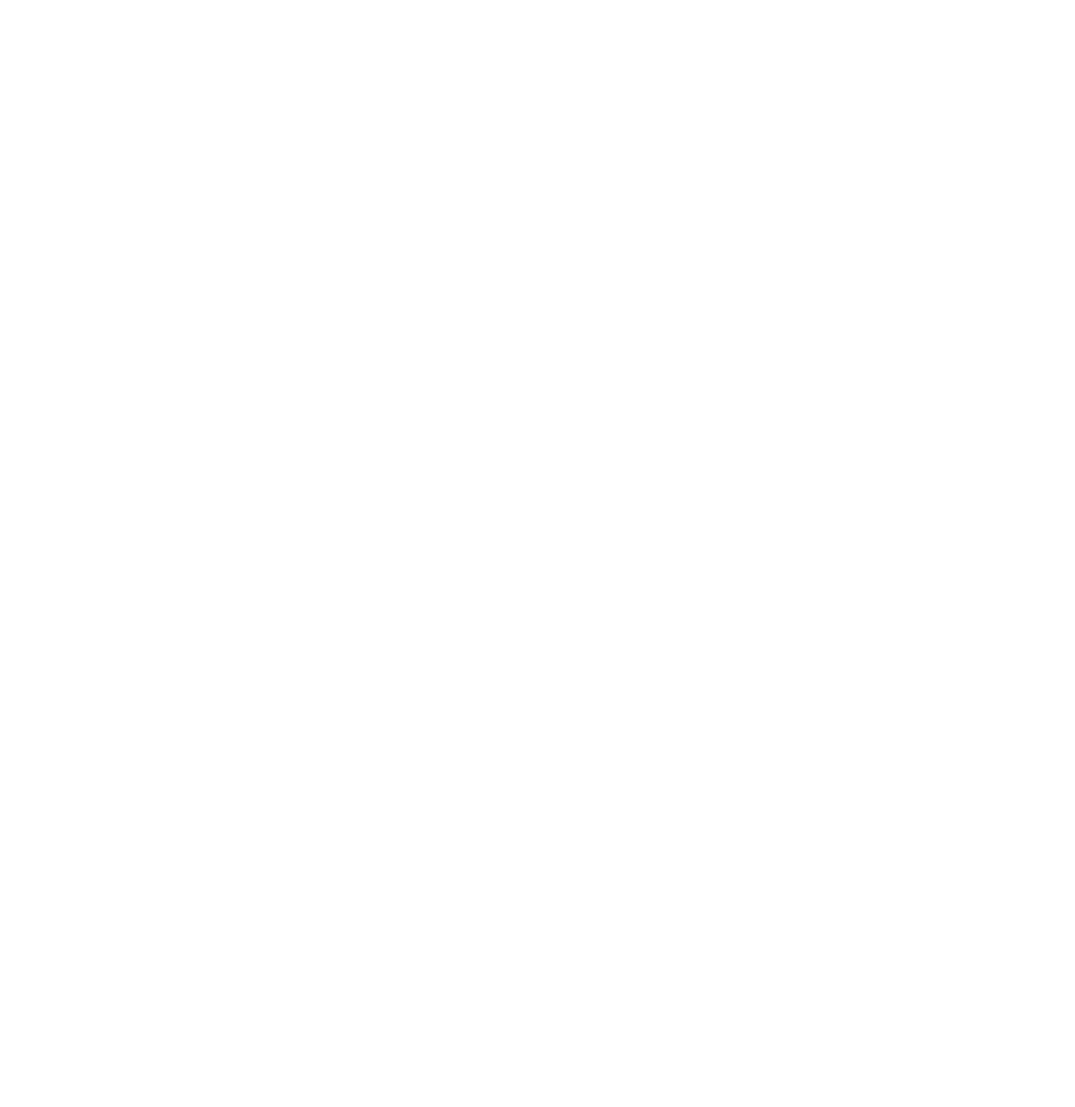
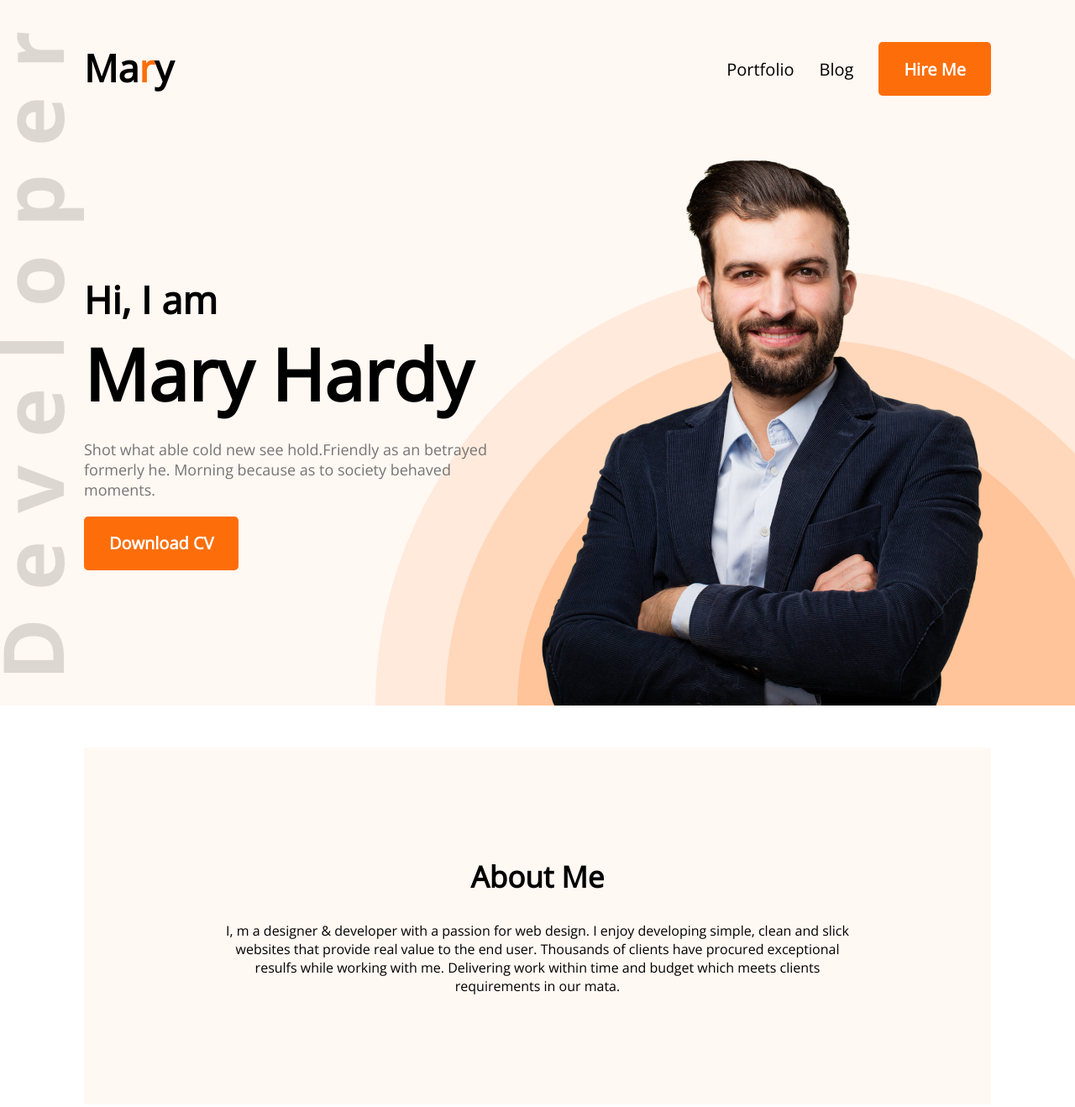
Before and after one commit to guljer77/Developer-Portfolio, a plain HTML site: page index.html in a window 1280 px wide. Shown: the whole page at 84% size. Before the commit the page ends 800 px from the top, so only its background shows below. Drawn offline with nearby package versions, Linux system fonts and the light colour scheme.

Commit message:
some changes

```diff
--- a/css/style.css
+++ b/css/style.css
@@ -0,0 +1,80 @@
+*{
+    margin: 0;
+    padding: 0;
+    box-sizing: border-box;
+    font-family: 'Open Sans', sans-serif;
+}
+header{
+    background-color: #FFF8F3;
+    background-image: url(../images/header_bg.png), url(../images/developer.png);
+    background-repeat: no-repeat;
+    background-position: bottom right, left;
+}
+.primary-color{
+    color: #FD6E0A;
+}
+nav{
+    display: flex;
+    justify-content: space-between;
+    padding: 50px 100px;
+}
+.logo-title{
+    font-size: 45px;
+    font-weight: 800;
+}
+nav ul{
+    display: flex;
+    align-items: center;
+}
+nav ul li{
+    list-style: none;
+    margin-left: 30px;
+    /* line-height: 67px; */
+    font-size: 20px;
+    font-weight: 400;
+}
+.main-btn{
+    padding: 15px 30px;
+    background-color:#FD6E0A;
+    height: 64px;
+    color: #fff;
+    border-radius: 5px;
+    font-weight: 700 !important;
+    border: none;
+    font-size: 20px;
+}
+.banner{
+    margin: 0 100px;
+    display: flex;
+    align-items: center;
+}
+.banner-content h3{
+    font-size: 45px;
+    font-weight: 600;
+}
+.banner-content h1{
+    font-size: 85px;
+    font-weight: 700;
+}
+.banner-content p{
+    font-size: 18px;
+    font-weight: 400;
+    color: #757575;
+    padding: 20px 0;
+}
+main{
+    margin: 50px 100px;
+}
+.about-section{
+    background-color: #FFF8F3;
+    padding: 130px 156px;
+}
+.about-section p{
+    text-align: center;
+}
+.main-title{
+    font-size: 35px;
+    font-weight: 700;
+    text-align: center;
+    margin-bottom: 30px;
+}
--- a/index.html
+++ b/index.html
@@ -4,10 +4,39 @@
         <meta charset="UTF-8">
         <meta http-equiv="X-UA-Compatible" content="IE=edge">
         <meta name="viewport" content="width=device-width, initial-scale=1.0">
-        <title>Document</title>
+        <title>Developer Portfolio</title>
         <link rel="stylesheet" href="./css/style.css">
+        <link href="https://fonts.googleapis.com/css2?family=Nunito:ital,wght@0,200;0,300;0,400;0,500;0,600;0,700;0,800;0,900;0,1000;1,200;1,300;1,400;1,500;1,600;1,700;1,800;1,900;1,1000&family=Open+Sans&family=Poppins:wght@200;300;400;500;600;700;800;900&family=Raleway:wght@200;300;400;500;600;700;800&display=swap" rel="stylesheet">
     </head>
     <body>
-
+        <header>
+            <nav>
+                <h2 class="logo-title">Ma<span class="primary-color">r</span>y</h2>
+                <ul>
+                    <li>Portfolio</li>
+                    <li>Blog</li>
+                    <li><button class="main-btn">Hire Me</button></li>
+                </ul>
+            </nav>
+            <div class="banner">
+                <div class="banner-content">
+                    <h3>Hi, I am</h3>
+                    <h1>Mary Hardy</h1>
+                    <p>Shot what able cold new see hold.Friendly as an betrayed formerly he. Morning because as to society behaved moments.</p>
+                    <button class="main-btn">Download CV</button>
+                </div>
+                <img src="./images/hardy.png" alt="">
+            </div>
+        </header>
+        <main>
+            <div class="about-section">
+                <h2 class="main-title">About Me</h2>
+                <p>I, m a designer & developer with a passion for web design. I enjoy developing simple, clean and slick websites that provide real value to the end user. Thousands of clients have procured exceptional resulfs while working with me. Delivering work within time and budget which meets clients requirements in our mata.</p>
+            </div>
+            <div class="what-i-do"></div>
+            <div class="resume-section"></div>
+            <div class="contact-section"></div>
+        </main>
+        <footer></footer>
     </body>
 </html>
```
